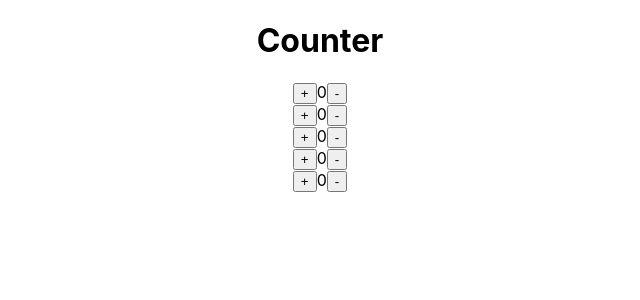
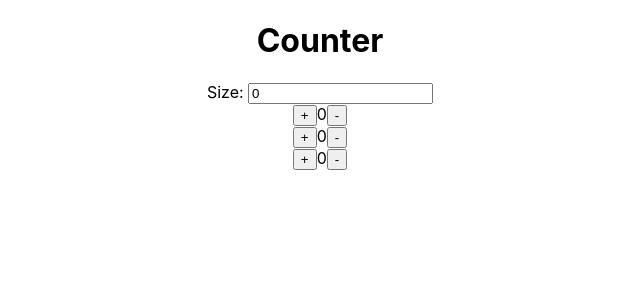
Before and after one commit to DummyAlan/react-counter, a React (Create React App) app: page / in a window 1280 px wide. Shown: the top 300 px of the page, without its empty margins (320-960 px from the left). Built offline with nearby package versions, Linux system fonts and the light colour scheme.

Commit message:
fear: add counter size checking

```diff
--- a/src/App.js
+++ b/src/App.js
@@ -2,12 +2,13 @@ import logo from './logo.svg';
 import './App.css';
 import Counter from './features/Counter';
 import CounterGroup from './features/CounterGroup';
+import MultipleCounter from './features/MultipleCounter';
 
 function App() {
   return (
     <div className="App">
       <h1>Counter</h1>
-      <CounterGroup size={5}/>
+      <MultipleCounter/>
     </div>
   );
 }
--- /dev/null
+++ b/src/features/CounterSizeGenerator.js
@@ -0,0 +1,23 @@
+import React, {useState} from 'react'
+
+export default function CounterSizeGenerator() {
+    const [size, setSize] = useState(0);
+    const onSizeChange = (event) => {
+        console.log(event.target.value);
+        const inputValue = event.target.value;
+        const sizeValue = inputValue.length === 0 ? 0 : parseInt(inputValue);
+        setSize(sizeValue);
+    };
+
+  return (
+    <div>
+        Size: {" "}
+        <input
+        type="number"
+        name="size"
+        min={0}
+        value={size}
+        onChange={onSizeChange}/>
+    </div>
+  )
+}
--- /dev/null
+++ b/src/features/MultipleCounter.js
@@ -0,0 +1,12 @@
+import React from 'react'
+import CounterGroup from './CounterGroup'
+import CounterSizeGenerator from './CounterSizeGenerator'
+
+export default function MultipleCounter() {
+  return (
+    <div>
+        <CounterSizeGenerator/>
+        <CounterGroup size={3}/>
+    </div>
+  )
+}
```
